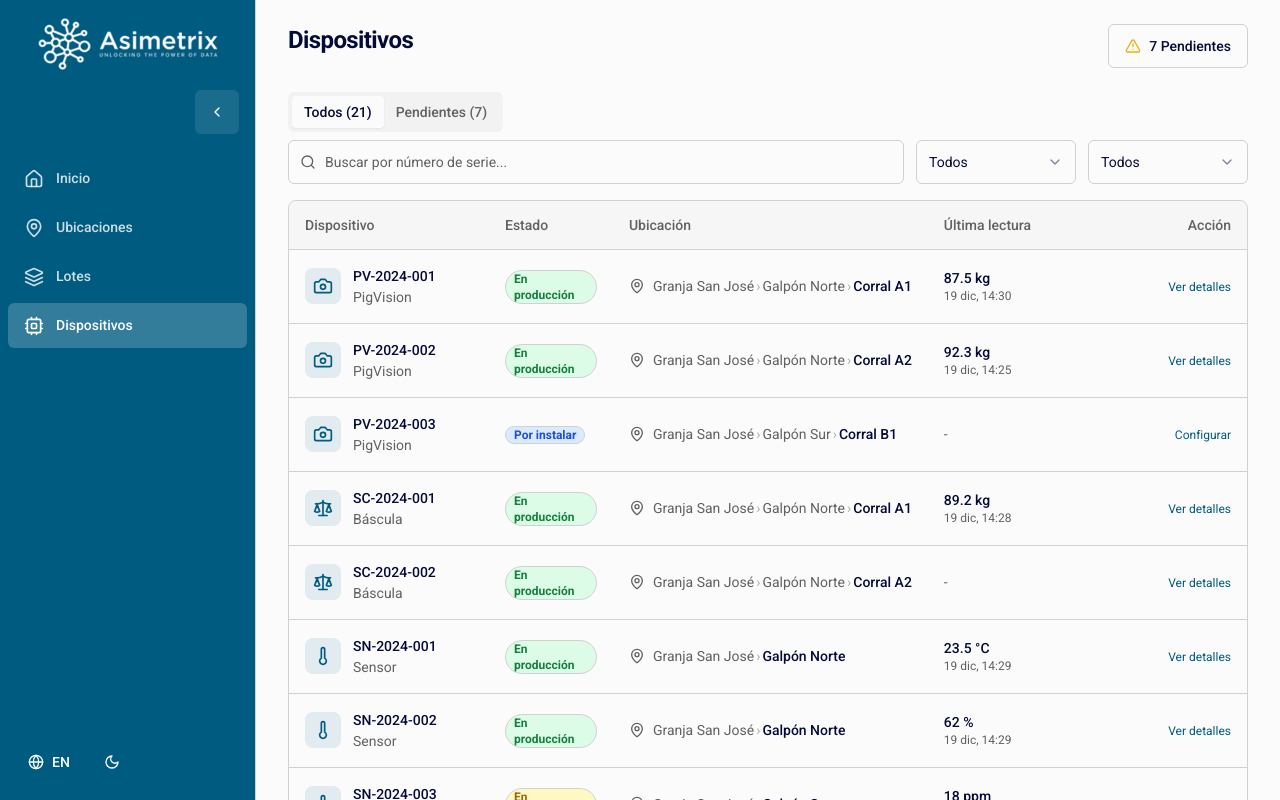
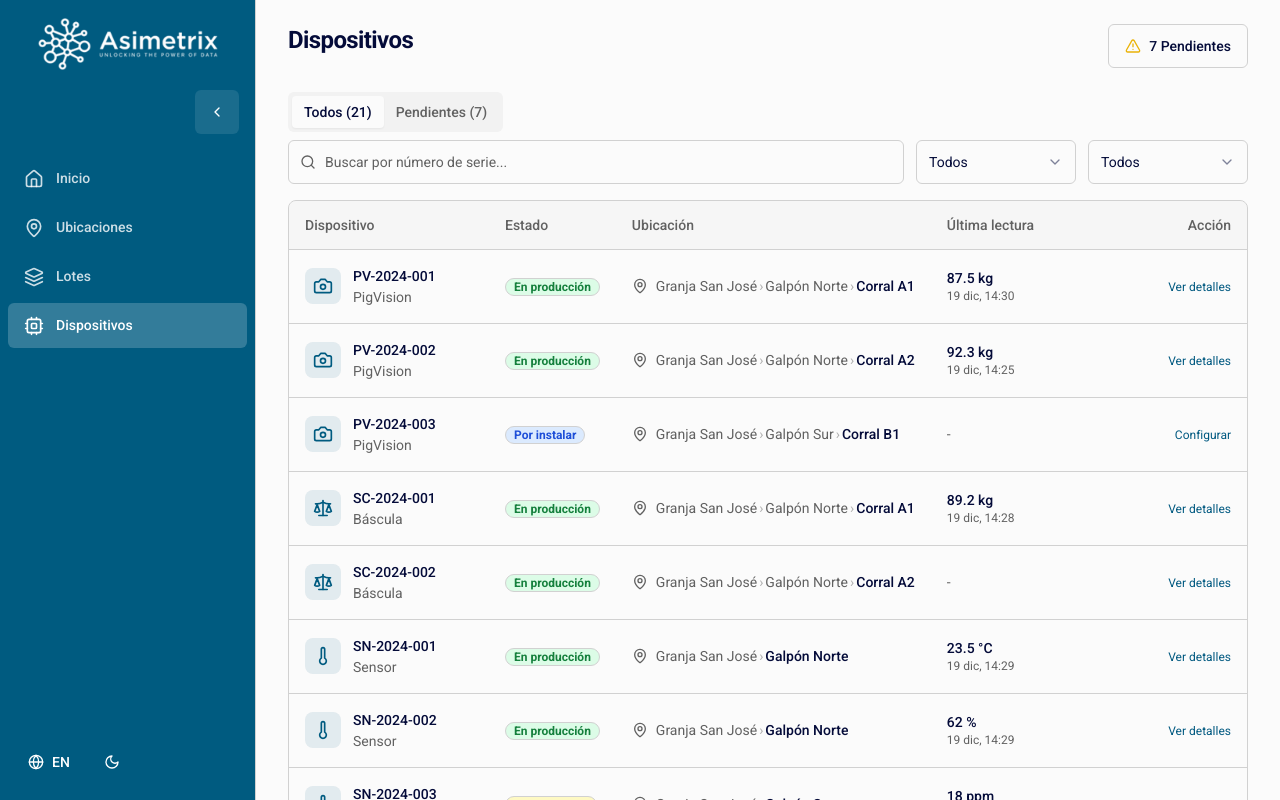
Before and after one commit to AnnaMoons/location-manager, a Next.js app: page /dispositivos in a window 1280 px wide. Shown: the top 800 px of the page. Built offline with nearby package versions, Linux system fonts and the light colour scheme; no server answers.

Commit message:
fix(ui): add whitespace-nowrap to state chip

```diff
--- a/components/devices/DeviceStateChip.tsx
+++ b/components/devices/DeviceStateChip.tsx
@@ -27,7 +27,7 @@ export function DeviceStateChip({ state, size = 'md', showTooltip = true }: Devi
   return (
     <span
       className={cn(
-        'inline-flex items-center rounded-full border px-2.5 py-0.5 font-semibold',
+        'inline-flex items-center rounded-full border px-2.5 py-0.5 font-semibold whitespace-nowrap',
         colors.bg,
         colors.text,
         colors.border,
```
